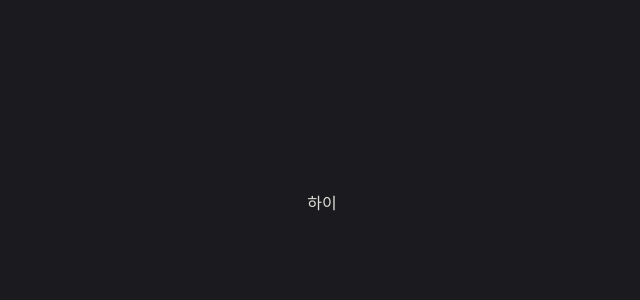
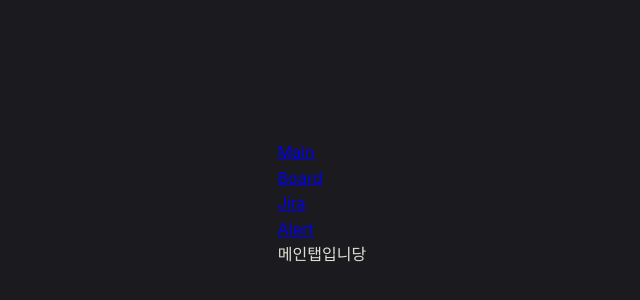
Before and after one commit to latter-electronic/MOASS, a React (Vite) app in the folder Embedded/electron-app/src/renderer/: page / in a window 1280 px wide. Shown: the part 156-456 px from the top of the page, without its empty margins (318-958 px from the left). Built offline with nearby package versions, Linux system fonts and the light colour scheme.

Commit message:
Feat: Navbar 생성 및 페이지 라우팅 설정

```diff
--- a/Embedded/electron-app/src/renderer/src/App.jsx
+++ b/Embedded/electron-app/src/renderer/src/App.jsx
@@ -1,5 +1,27 @@
-export default function APP() {
+import { BrowserRouter, Routes, Route } from "react-router-dom";
+
+import Home from "./pages/home/index.jsx";
+import Board from "./pages/board";
+import Jira from "./pages/jira";
+import Alert from "./pages/alert";
+import Navbar from "./components/Navbar";
+
+export default function App() {
     return (
-        <div>하이</div>
+        <BrowserRouter>
+            <div className="flex">
+                <Navbar />
+                <main className="flex-1">
+                    <Routes>
+                        <Route path="/" element={<Home />} />
+                        <Route path="/board" element={<Board />} />
+                        <Route path="/jira" element={<Jira />} />
+                        <Route path="/alert" element={<Alert />} />
+                        {/* If you have a 404 page, you can use this to catch all unmatched routes */}
+                        {/* <Route path="*" element={<NotFound />} /> */}
+                    </Routes>
+                </main>
+            </div>
+        </BrowserRouter>
     );
 }
--- /dev/null
+++ b/Embedded/electron-app/src/renderer/src/components/Navbar.jsx
@@ -0,0 +1,24 @@
+import { NavLink } from 'react-router-dom';
+
+export default function Navbar() {
+    return (
+        <nav className="flex flex-col justify-between h-screen bg-gray-800 text-white p-4">
+            <div className="flex flex-col gap-4">
+                <NavLink to="/" className="mb-4">
+                    <div className="p-2 hover:bg-gray-700 rounded">Main</div>
+                </NavLink>
+                <NavLink to="/board" className="mb-4">
+                    <div className="p-2 hover:bg-gray-700 rounded">Board</div>
+                </NavLink>
+                <NavLink to="/jira" className="mb-4">
+                    <div className="p-2 hover:bg-gray-700 rounded">Jira</div>
+                </NavLink>
+            </div>
+            <div>
+                <NavLink to="/alert" className="mb-4">
+                    <div className="p-2 hover:bg-gray-700 rounded">Alert</div>
+                </NavLink>
+            </div>
+        </nav>
+    );
+}
--- /dev/null
+++ b/Embedded/electron-app/src/renderer/src/pages/alert/index.jsx
@@ -0,0 +1,5 @@
+export default function alert() {
+    return (
+        <div>알림 모아쓰 탭</div>
+    );
+}
--- /dev/null
+++ b/Embedded/electron-app/src/renderer/src/pages/board/index.jsx
@@ -0,0 +1,5 @@
+export default function board() {
+    return(
+        <div>이음보드</div>
+    );
+}
--- /dev/null
+++ b/Embedded/electron-app/src/renderer/src/pages/home/index.jsx
@@ -0,0 +1,5 @@
+export default function Home() {
+    return(
+        <div>메인탭입니당</div>
+    );
+}
--- /dev/null
+++ b/Embedded/electron-app/src/renderer/src/pages/jira/index.jsx
@@ -0,0 +1,5 @@
+export default function jira() {
+    return (
+        <div>지라탭</div>
+    );
+}
```
